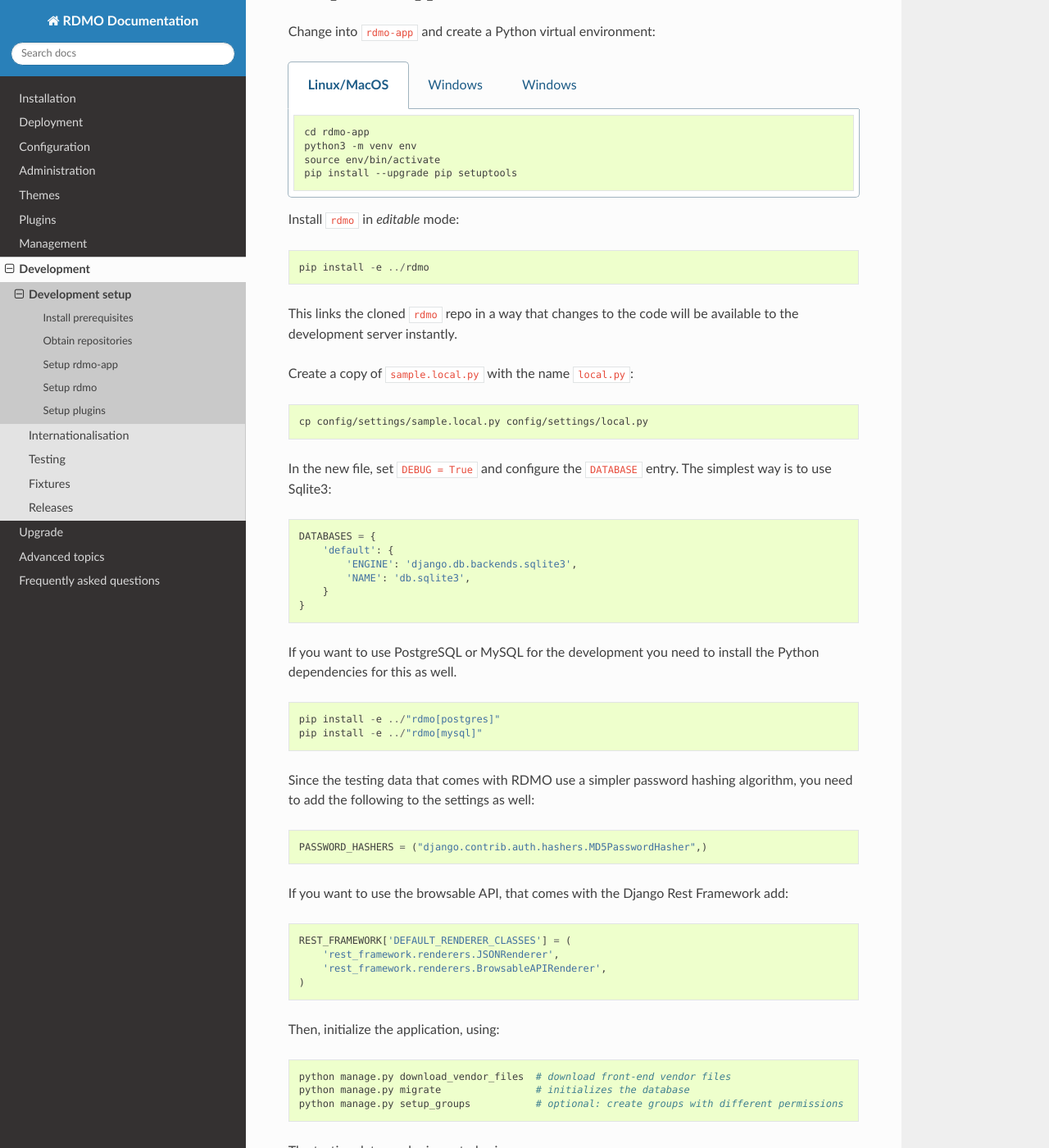
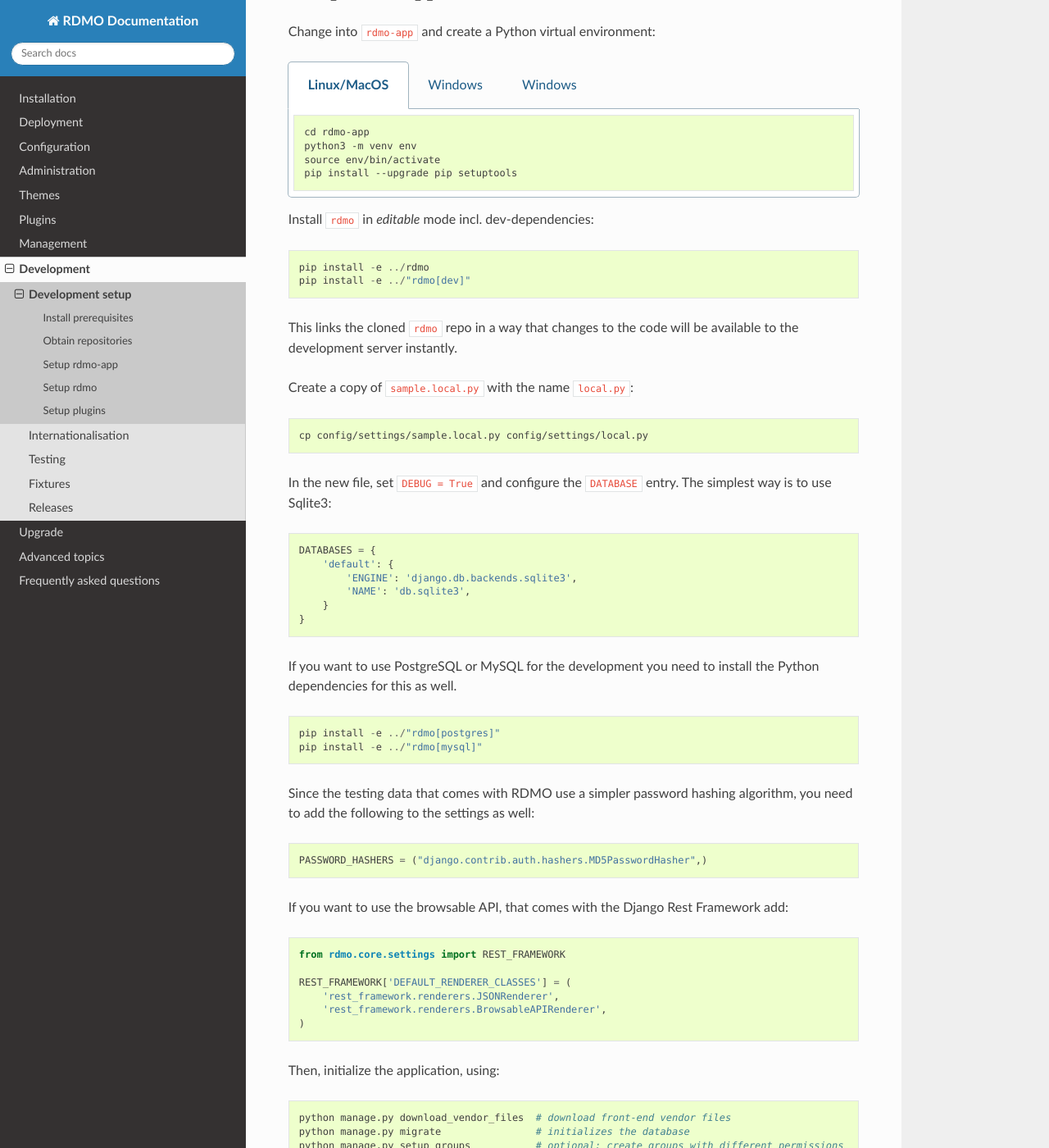
Before and after one commit to rdmorganiser/rdmo-docs, a Sphinx documentation site: the page built from docs/development/setup.md, in a window 1280 px wide and 1400 px high, scrolled down 1219 px. Shown: the whole window at 82% size. Built offline with Sphinx 7.4.7 and the Read the Docs theme 3.1.0, drawn with Linux system fonts in a browser that asks for light colours.

Commit message:
Minor additions to dev setup
* Update NVM-Version
* Add REST_FRAMEWORK import from core-settings
* Add install of dev-dependencies

````diff
--- a/docs/development/setup.md
+++ b/docs/development/setup.md
@@ -72,10 +72,11 @@
       pip install --upgrade pip setuptools
 ```
 
-Install `rdmo` in _editable_ mode:
+Install `rdmo` in _editable_ mode incl. dev-dependencies:
 
 ```
 pip install -e ../rdmo
+pip install -e ../"rdmo[dev]"
 ```
 
 This links the cloned `rdmo` repo in a way that changes to the code will be available to the development server instantly.
@@ -114,6 +115,8 @@
 If you want to use the browsable API, that comes with the Django Rest Framework add:
 
 ```python
+from rdmo.core.settings import REST_FRAMEWORK
+
 REST_FRAMEWORK['DEFAULT_RENDERER_CLASSES'] = (
     'rest_framework.renderers.JSONRenderer',
     'rest_framework.renderers.BrowsableAPIRenderer',
@@ -173,7 +176,7 @@
 `nvm.sh` can be installed for the current user with:
 
 ```
-wget -qO- https://raw.githubusercontent.com/nvm-sh/nvm/v0.39.3/install.sh | bash
+wget -qO- https://raw.githubusercontent.com/nvm-sh/nvm/v0.40.1/install.sh | bash
 ```
 
 After the installation add:
````
